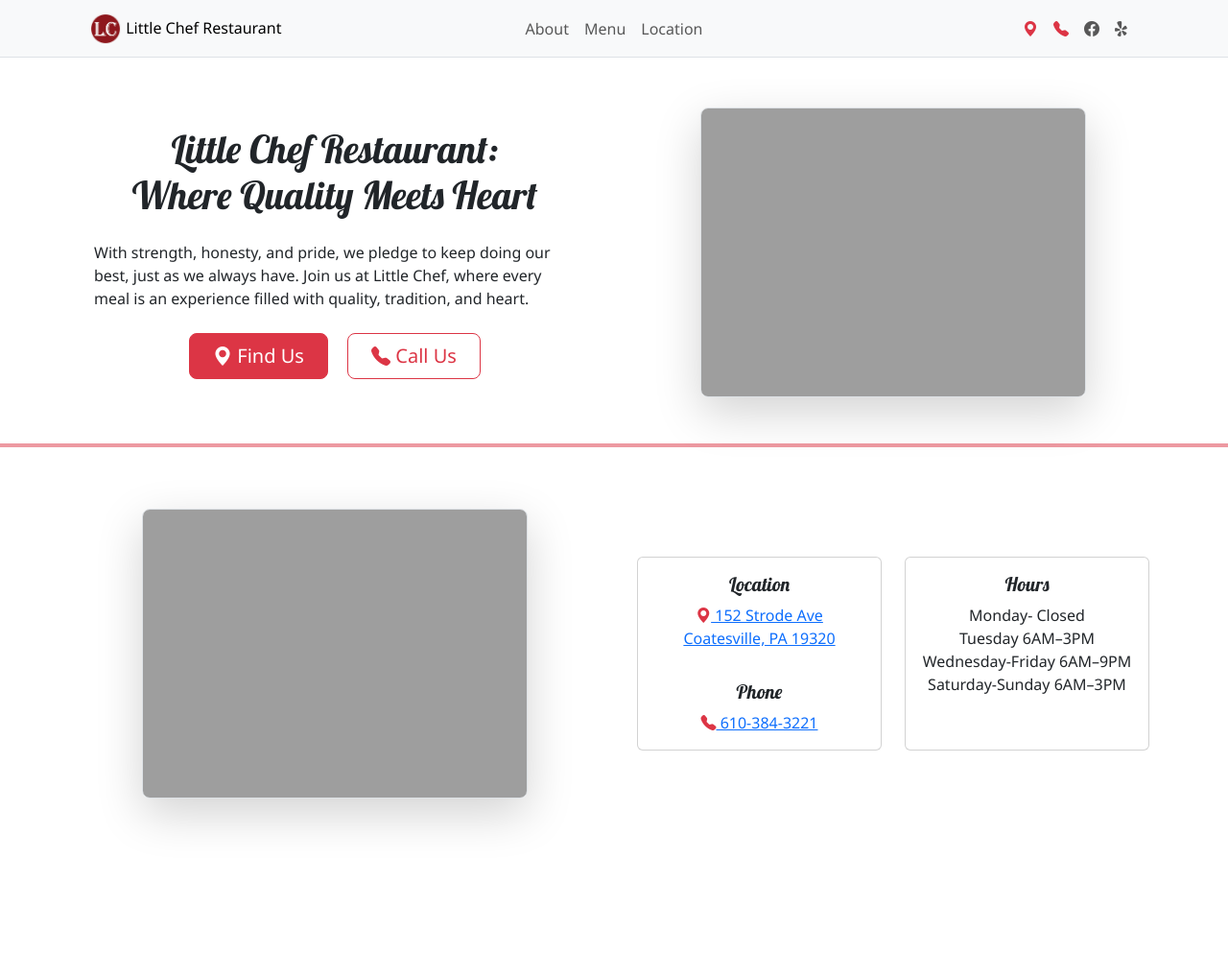
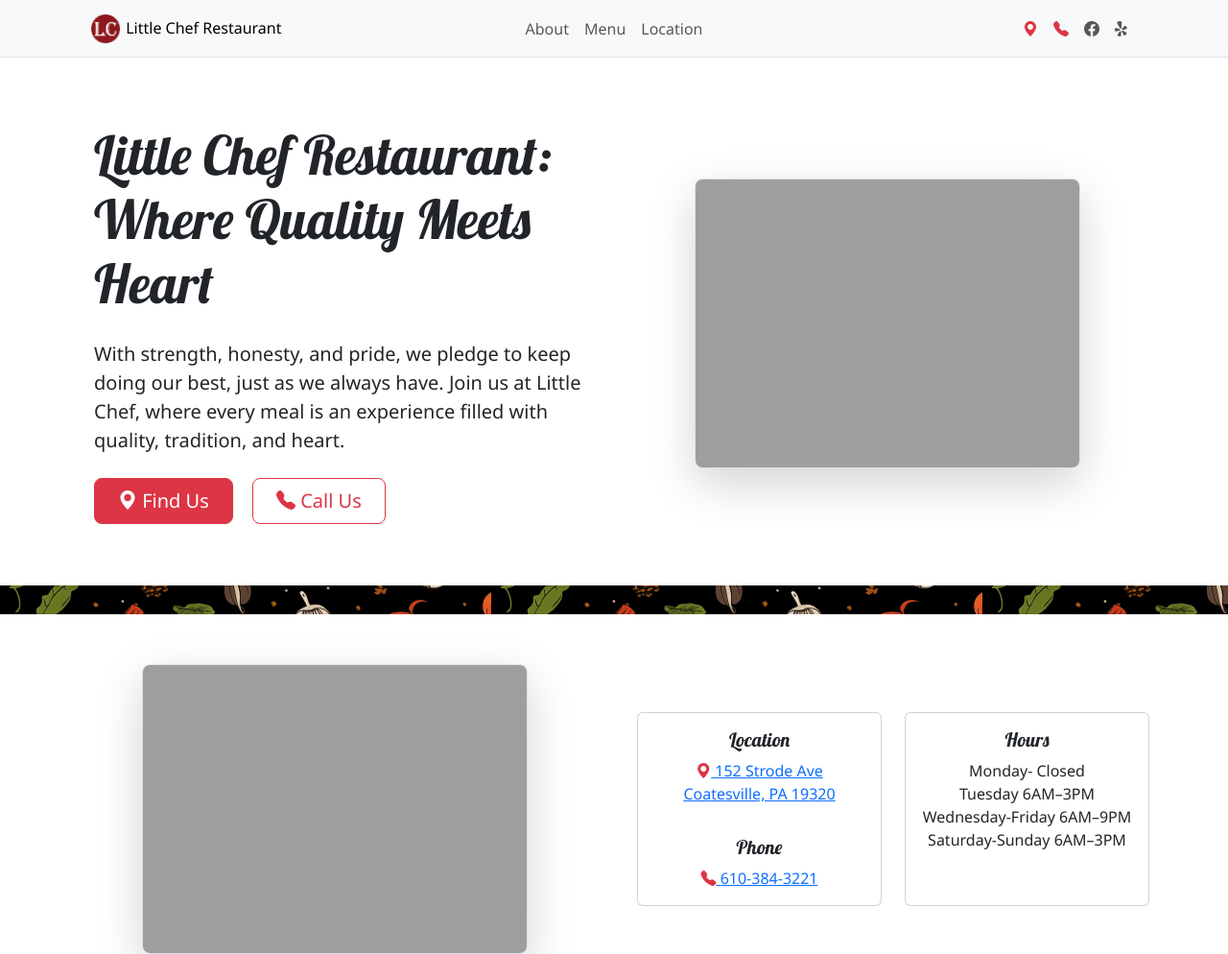
Before and after one commit to dev-creative-studio-llc/little-chef, a Jekyll site: the page built from index.html, in a window 1280 px wide and 994 px high. Shown: the whole window at 96% size. Built offline with Jekyll 4.4.1, drawn with Linux system fonts in a browser that asks for light colours.

Commit message:
created image for divider. implemented divider. adjusted section fonts and spacing

```diff
--- a/_sass/base.scss
+++ b/_sass/base.scss
@@ -11,3 +11,9 @@
 .site-nav {
   font-family: 'Lobster', sans-serif;
 }
+
+.divider {
+  height: 30px;
+  background-image: url('../img/background2.png');
+  background-attachment: fixed;
+}
--- a/index.html
+++ b/index.html
@@ -2,12 +2,12 @@
 layout: default
 ---
 <div class="container text-center">
-    <div class="row row-cols-md-1 row-cols-lg-2 mt-1 mb-5 g-5 align-items-center">
+    <div class="row row-cols-md-1 row-cols-lg-2 mt-1 mb-5 gy-5 align-items-center">
         <div class="col">
             <div class="card border border-0">
-                <div class="card-body">
-                    <h1 class="card-title mb-4">Little Chef Restaurant:<br>Where Quality Meets Heart</h1>
-                    <p class="card-text fs-6 text-start mb-4">With strength, honesty, and pride, we pledge to keep doing
+                <div class="card-body text-start">
+                    <h1 class="card-title display-4 mb-4">Little Chef Restaurant:<br>Where Quality Meets Heart</h1>
+                    <p class="card-text fs-5 mb-4">With strength, honesty, and pride, we pledge to keep doing
                         our best,
                         just as we always have. Join us at Little Chef, where every meal is an experience filled
                         with quality, tradition, and heart.</p>
@@ -26,7 +26,7 @@
         </div>
     </div>
 </div>
-<hr class="border border-danger border-2 opacity-50">
+<div class="divider"></div>
 <div class="container text-center">
     <div class="row row-cols-md-1 row-cols-lg-2 mt-1 g-5 align-items-center">
         <div class="col d-md-none d-lg-block">
```
Also changed, not shown: Gemfile.lock, assets/img/android-chrome-192x192.png, assets/img/android-chrome-512x512.png, assets/img/apple-touch-icon.png, assets/img/background2.png (added), assets/img/favicon-32x32.png, 2 other files.
